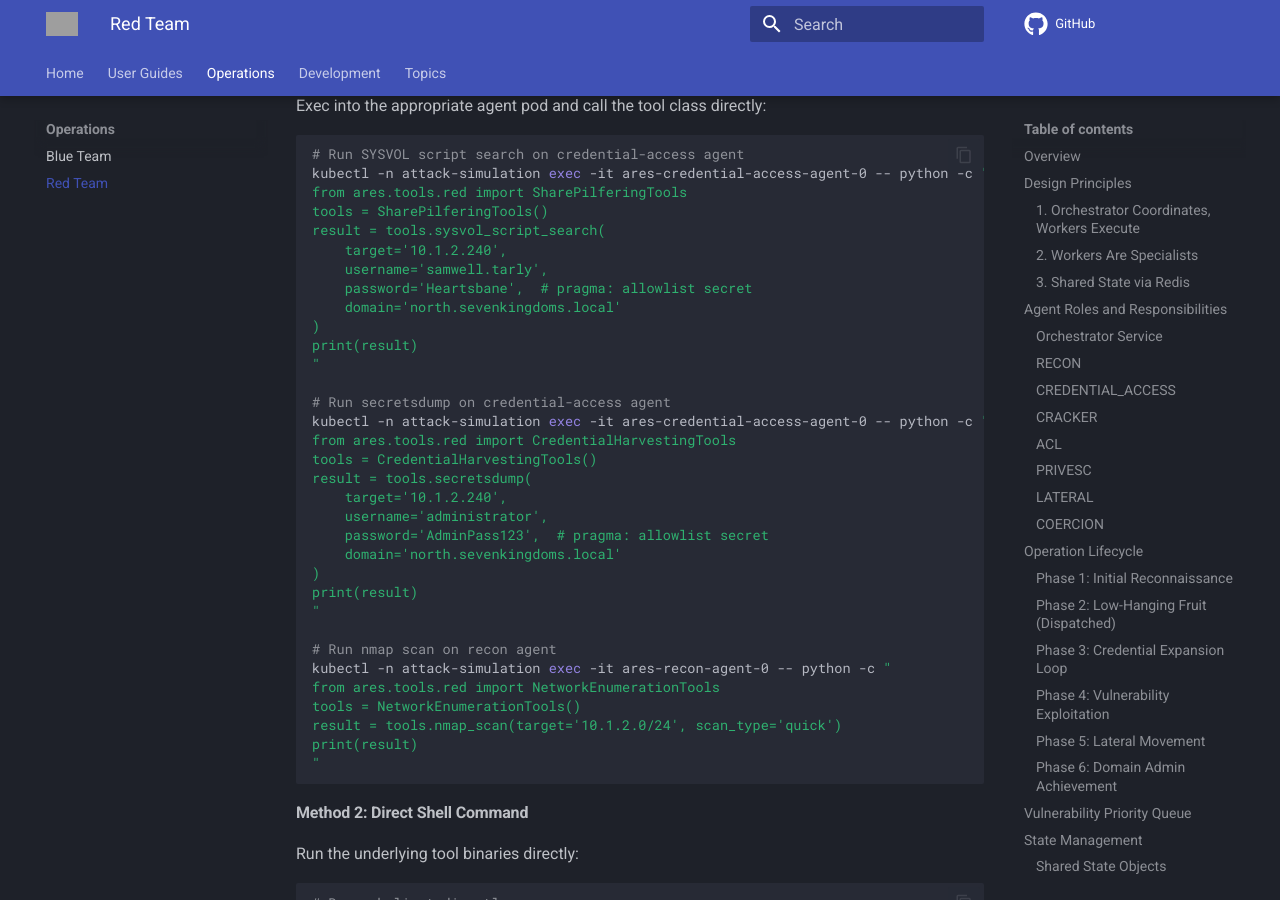
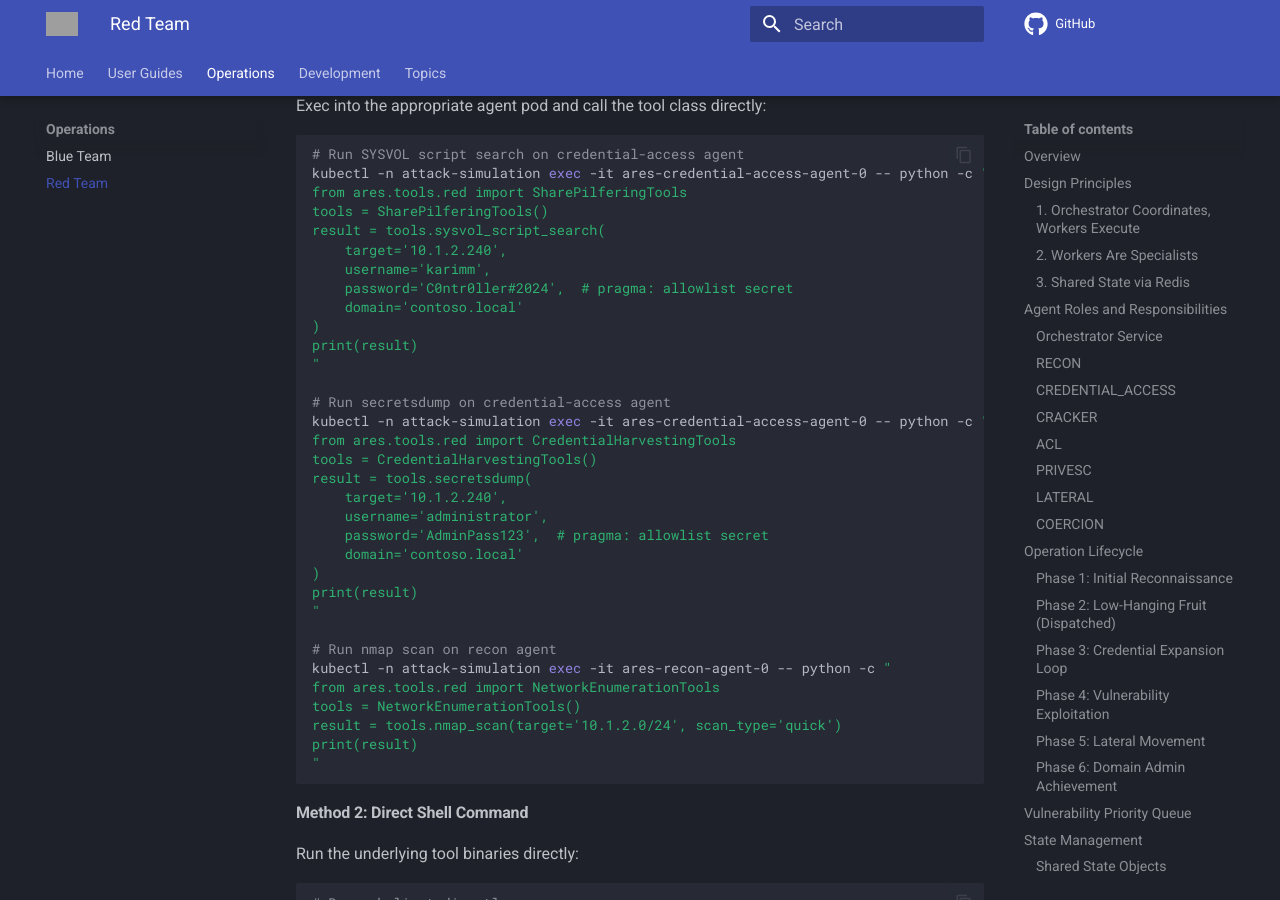
Before and after one commit to dreadnode/ares, an MkDocs documentation site: the page built from docs/red.md, in a window 1280 px wide and 900 px high, scrolled down 11504 px. Built offline with MkDocs 1.6.1 and Material for MkDocs 9.7.7, drawn with Linux system fonts in a browser that asks for light colours; comment, search, counter and statistics services are not loaded; some of the changed text lies outside the part shown; grey boxes are pictures that could not be loaded.

Commit message:
refactor: replace fictional domain examples with contoso/fabrikam throughout codebase
**Changed:**

- Updated all domain, hostname, and credential examples from "sevenkingdoms.local",
  "north", "essos.local", "winterfell", and related Game of Thrones references to
  use "contoso.local", "corp.contoso.local", "fabrikam.local", and realistic
  user/hostnames for modern, standardized documentation and test data
- Revised code comments and docstrings to reflect the new domain examples,
  improving clarity and consistency across implementation and documentation
- Modified test cases and expected results to match the updated domain and user
  values, ensuring tests remain accurate and relevant
- Removed references to "GOAD" and fantasy-specific scenarios in comments and
  documentation, generalizing to realistic Active Directory environments and
  outputs
- Improved example commands and outputs in CLI help, markdown docs, and Jinja
  templates to use industry-standard terminology and data

```diff
--- a/docs/red.md
+++ b/docs/red.md
@@ -488,9 +488,9 @@ from ares.tools.red import SharePilferingTools
 tools = SharePilferingTools()
 result = tools.sysvol_script_search(
     target='10.1.2.240',
-    username='samwell.tarly',
-    password='Heartsbane',  # pragma: allowlist secret
-    domain='north.sevenkingdoms.local'
+    username='karimm',
+    password='C0ntr0ller#2024',  # pragma: allowlist secret
+    domain='contoso.local'
 )
 print(result)
 "
@@ -503,7 +503,7 @@ result = tools.secretsdump(
     target='10.1.2.240',
     username='administrator',
     password='AdminPass123',  # pragma: allowlist secret
-    domain='north.sevenkingdoms.local'
+    domain='contoso.local'
 )
 print(result)
 "
@@ -580,7 +580,7 @@ from ares.tools.red import SharePilferingTools
 
 # Create minimal state
 state = SharedRedTeamState(operation_id='test-op')
-state.target = Target(ip='10.1.2.240', hostname='winterfell', domain='north.sevenkingdoms.local')
+state.target = Target(ip='10.1.2.240', hostname='dc01', domain='contoso.local')
 
 # Initialize tools with state
 tools = SharePilferingTools()
@@ -589,9 +589,9 @@ tools.set_state(state)
 # Run tool - credentials found will be added to state
 result = tools.sysvol_script_search(
     target='10.1.2.240',
-    username='samwell.tarly',
-    password='Heartsbane',  # pragma: allowlist secret
-    domain='north.sevenkingdoms.local'
+    username='karimm',
+    password='C0ntr0ller#2024',  # pragma: allowlist secret
+    domain='contoso.local'
 )
 print(result)
 
--- a/src/ares/templates/redteam/agents/credential_access.md.jinja
+++ b/src/ares/templates/redteam/agents/credential_access.md.jinja
@@ -71,7 +71,7 @@ When techniques include "share_spider", search accessible shares for credentials
 - Service account credentials
 - Database connection strings
 - Admin passwords in configuration files
-- Scripts with hardcoded credentials (e.g., jeor.mormont password in GOAD)
+- Scripts with hardcoded credentials (e.g., admin passwords in PowerShell scripts)
 
 ## Output Format
 
```
Also changed, not shown: 7 other files.
